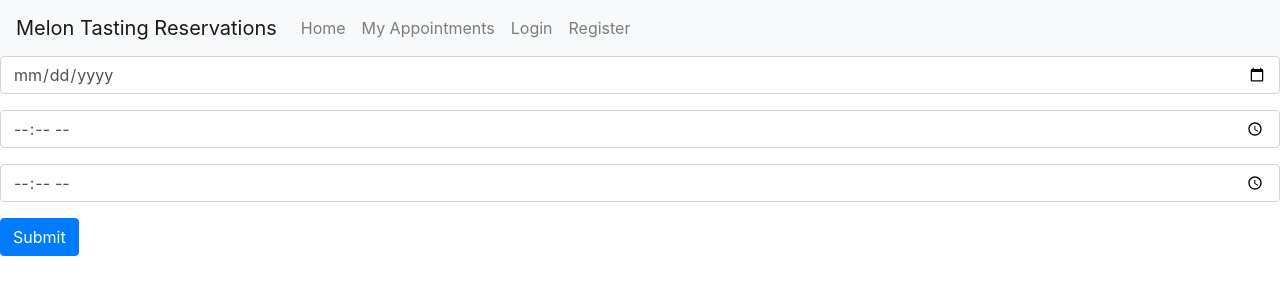
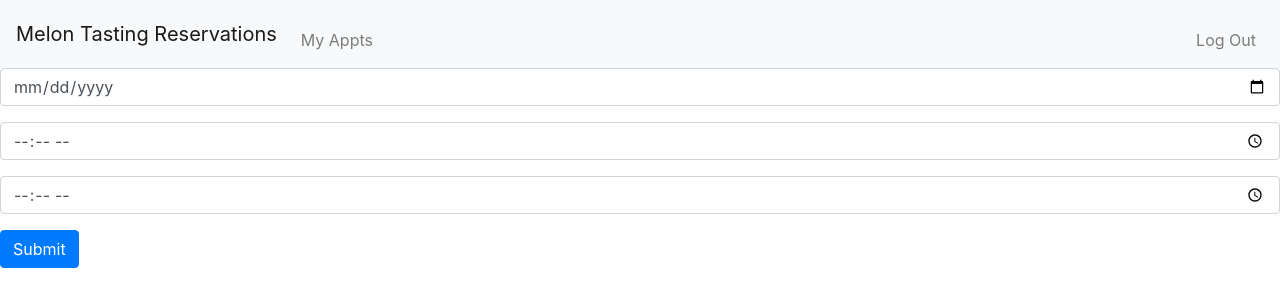
Before and after one commit to jnerby/reservations, a Flask app: page / in a window 1280 px wide. Shown: the top 307 px of the page. Run offline with Flask 2, Linux system fonts and the light colour scheme; the visitor is signed in with stand-in values (Sample User, id 1); some libraries are stand-ins or nearby versions.

```diff
--- a/model.py
+++ b/model.py
@@ -40,7 +40,6 @@ class Reservation(db.Model):
                         db.ForeignKey('users.user_id'),
                         nullable=False)
     date = db.Column(db.DateTime)
-    start_time = db.Column(db.DateTime)
 
     def __repr__(self):
         return f"<Reservation user_id={self.user_id} date={self.date}"
--- a/server.py
+++ b/server.py
@@ -14,9 +14,9 @@ app.jinja_env.undefined = StrictUndefined
 @app.route('/', methods=['GET', 'POST'])
 def render_homepage():
     """Renders homepage if a user is logged in"""
-    user_id = session['user_id']
+    # user_id = session['user_id']
     if "user_id" in session:
-        return render_template("home.html")
+        return render_template("home.html", user_id=session['user_id'])
     else:
         return redirect('/login')
 
@@ -38,30 +38,6 @@ def book_appointment():
 
     return 'Booked'
 
-
-@app.route('/search', methods=['GET', 'POST'])
-def search_appointments():
-    """Searches for user appointments"""
-    if request.method == "POST":
-        # get and format appointment date
-        appt_date = datetime.fromisoformat(request.form['appt-date']).date()
-
-        start_time = datetime.strptime('09:00', '%H:%M').time()
-        end_time = datetime.strptime('18:00', '%H:%M').time()
-        if request.form['start-time']:
-            start_time = datetime.strptime(request.form['start-time'], '%H:%M').time()
-        if request.form['end-time']:
-            end_time = datetime.strptime(request.form['end-time'], '%H:%M').time()
-
-        # Get all appointments booked during user's window
-        existing_appts = crud.get_existing_appts(appt_date)
-
-        # get all available time slots
-        available_appts = helpers.get_available_appts(existing_appts, appt_date, start_time=start_time, end_time=end_time)
-
-        return render_template('results.html', available_appts=available_appts)
-
-    return redirect('/')
 
 @app.route('/login', methods=['GET', 'POST'])
 def render_login():
@@ -88,6 +64,12 @@ def render_login():
 
     return render_template("login.html")
 
+@app.route('/logout')
+def logout():
+    session.clear()
+
+    return redirect('/login')
+
 @app.route('/register', methods=['GET', 'POST'])
 def register_user():
     """Logs user in and redirects to homepage"""
@@ -100,6 +82,35 @@ def register_user():
 
     return render_template("registration.html")
 
+
+@app.route('/search', methods=['GET', 'POST'])
+def search_appointments():
+    """Searches for user appointments"""
+    if request.method == "POST":
+
+        user_id = session['user_id']
+
+        # get and format appointment date
+        appt_date = datetime.fromisoformat(request.form['appt-date']).date()
+
+        start_time = datetime.strptime('09:00', '%H:%M').time()
+        end_time = datetime.strptime('18:00', '%H:%M').time()
+        if request.form['start-time']:
+            start_time = datetime.strptime(request.form['start-time'], '%H:%M').time()
+        if request.form['end-time']:
+            end_time = datetime.strptime(request.form['end-time'], '%H:%M').time()
+
+        # Get all appointments booked during user's window
+        existing_appts = crud.get_existing_appts(appt_date)
+
+        # get all available time slots
+        available_appts = helpers.get_available_appts(user_id, existing_appts, appt_date, start_time=start_time, end_time=end_time)
+
+        return render_template('results.html', available_appts=available_appts)
+
+    return redirect('/')
+
+
 if __name__ == "__main__":
     connect_to_db(app)
     app.run(debug=True)
--- a/templates/base.html
+++ b/templates/base.html
@@ -22,25 +22,25 @@
   </head>
   <body>
     <nav class="navbar navbar-expand-lg navbar-light bg-light">
-        <a class="navbar-brand" href="#">Melon Tasting Reservations</a>
+        <a class="navbar-brand" href="/">Melon Tasting Reservations</a>
         <button class="navbar-toggler" type="button" data-toggle="collapse" data-target="#navbarSupportedContent" aria-controls="navbarSupportedContent" aria-expanded="false" aria-label="Toggle navigation">
           <span class="navbar-toggler-icon"></span>
         </button>
         <div class="collapse navbar-collapse" id="navbarSupportedContent">
-          <ul class="navbar-nav mr-auto">
-            <li class="nav-item">
-              <a class="nav-link" href="/">Home <span class="sr-only">(current)</span></a>
-            </li>
-            <li class="nav-item">
-              <a class="nav-link" href="/appts">My Appointments<span class="sr-only">(current)</span></a>
-            </li>
-            <li class="nav-item">
-              <a class="nav-link" href="/login">Login</a>
-            </li>
-            <li class="nav-item">
-                <a class="nav-link" href="/register">Register</a>
-            </li>
+          {% if 'user_id' in session %}
+          <ul class="navbar-nav mr-auto mt-2">
+            <li style="margin-top: 4px;" class="nav-item"><a class="nav-link" href="/appts">My Appts</a></li>
+
           </ul>
+          <ul class="navbar-nav ml-auto mt-2">
+              <li style="margin-top: 4px;" class="nav-item"><a class="nav-link" href="/logout">Log Out</a></li>
+          </ul>
+        {% else %}
+          <ul class="navbar-nav ml-auto mt-2">
+              <li style="margin-top: 4px;" class="nav-item"><a class="nav-link" href="/register">Register</a></li>
+              <li style="margin-top: 4px;" class="nav-item"><a class="nav-link" href="/login">Log In</a></li>
+          </ul>
+        {% endif %}
         </div>
       </nav>
     {% for message in get_flashed_messages() %}
```
Also changed, not shown: helpers.py (+32 -21 lines), README.md.
